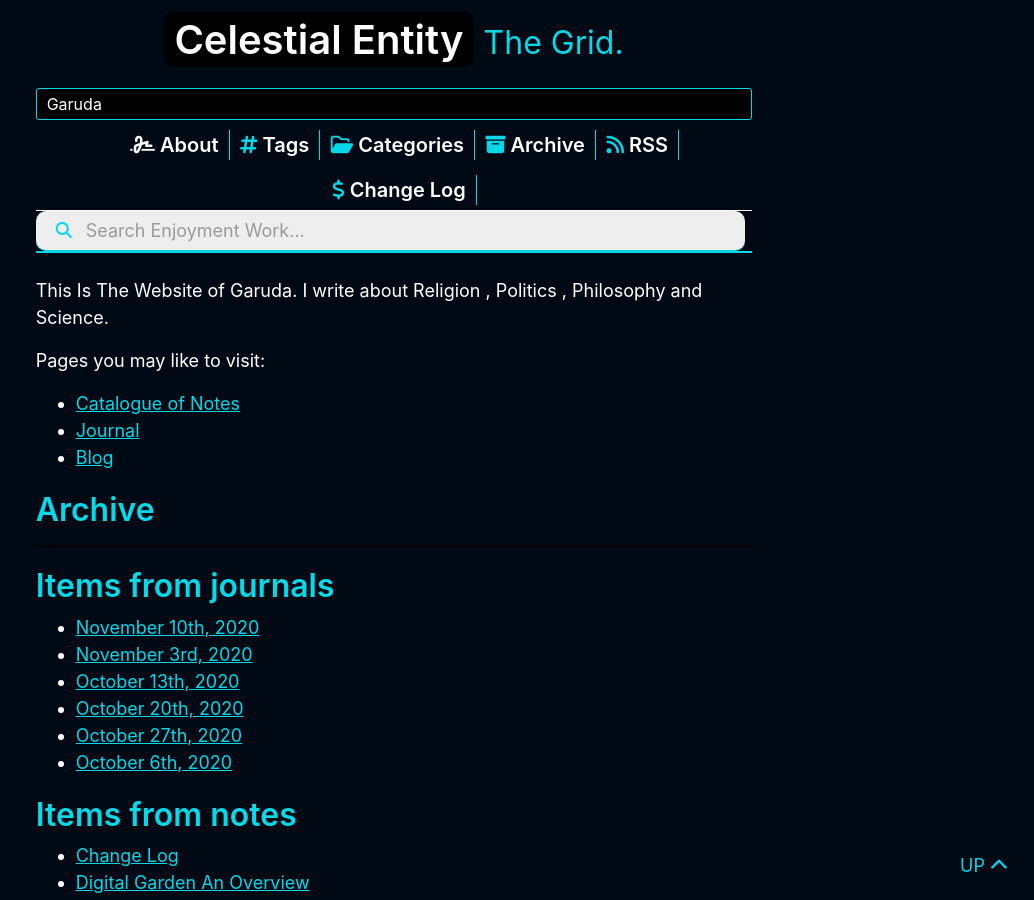
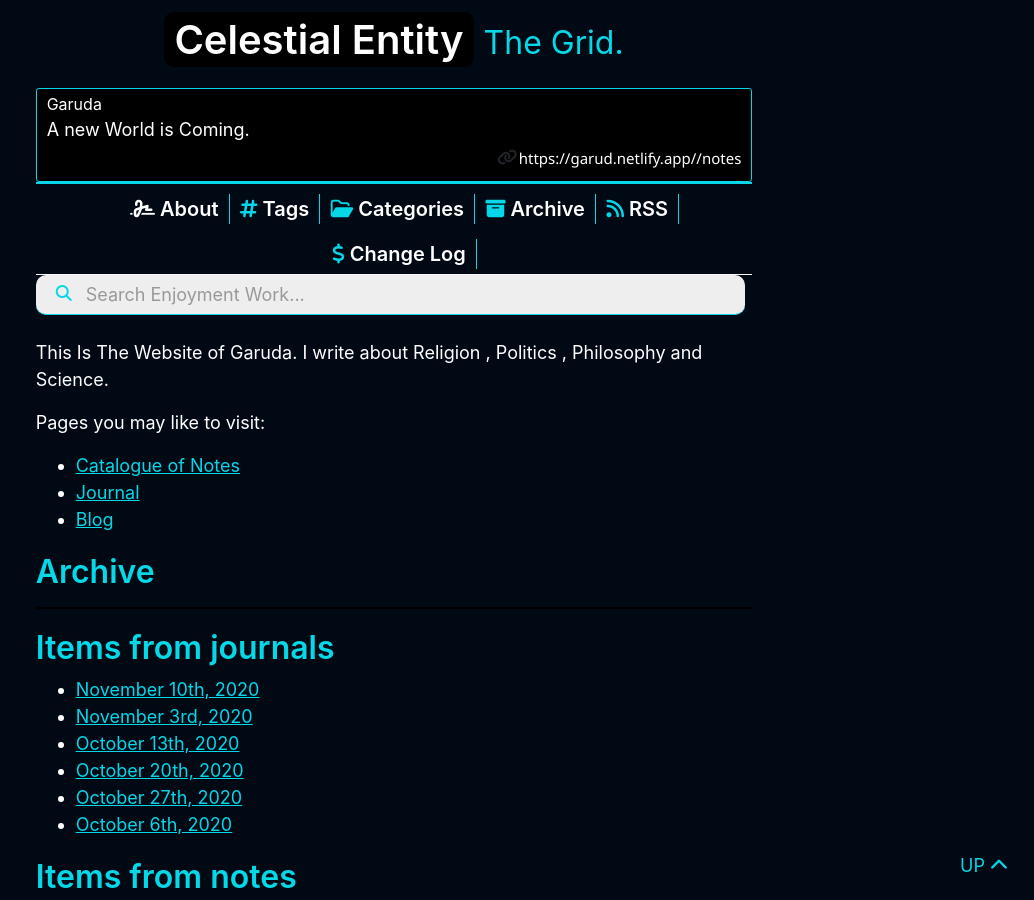
Before and after one commit to stardoom4/blog, a Jekyll site: the page built from index.md, in a window 1280 px wide and 900 px high. Shown: the whole window, without its empty margins (246-1280 px from the left). Built offline with Jekyll 4.4.1, drawn with Linux system fonts in a browser that asks for light colours; nearby versions of some CDN libraries.

Commit message:
Update header.html

```diff
--- a/_includes/header.html
+++ b/_includes/header.html
@@ -16,7 +16,15 @@
                     <a " href="/about">{{site.name}}</a>
                 </span>
             </div>
-      </div>
+            <div class=" userdesc">
+                <p>{{site.description}}</p>
+            </div>
+            <div class="link-to-notes text-right">
+                <i class="fas fa-link"></i>
+                <a href="/notes">{{site.notes_url}}/notes</a>
+            </div>
+        </div>
+    </div>
     <div class="main-site-subheader menu disable-select text-center">
         <div class="about">
             <a " href="/about">
```
